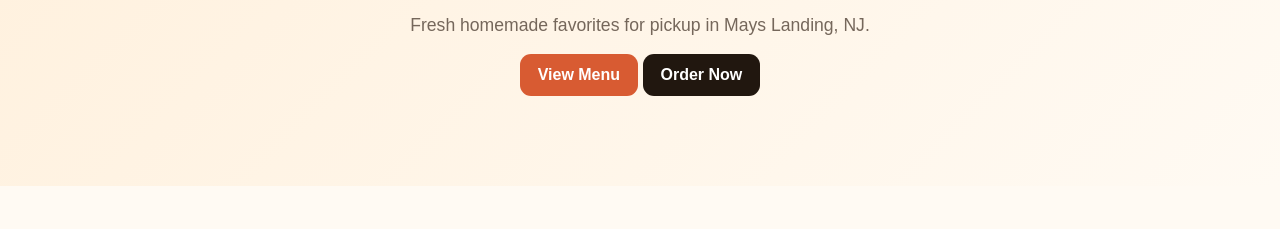
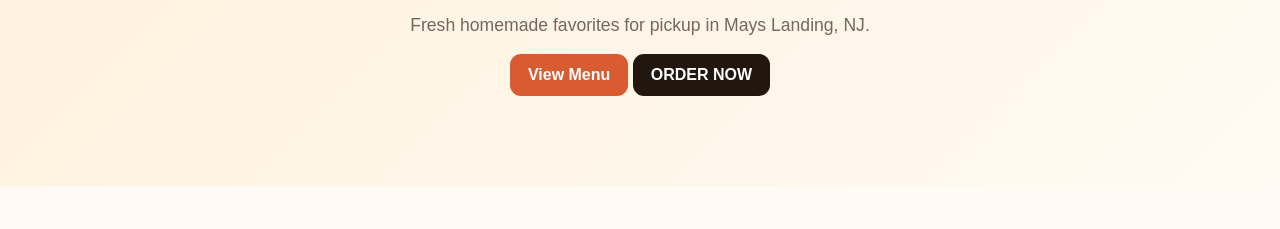
Before and after one commit to ammukitchen/ammus-kitchen, a plain HTML site: page index.html in a window 1280 px wide. Shown: the part 278-507 px from the top of the page. Drawn offline with Linux system fonts and the light colour scheme.

Commit message:
Change 'Order Now' text to uppercase

```diff
--- a/index.html
+++ b/index.html
@@ -77,7 +77,7 @@ footer{background:#21170f;color:white;text-align:center;padding:35px 20px}
 <p><b>Homemade food. Made with love.</b></p>
 <p>Fresh homemade favorites for pickup in Mays Landing, NJ.</p>
 <a class="btn" href="#menu">View Menu</a>
-<a class="btn dark" href="#order">Order Now</a>
+<a class="btn dark" href="#order">ORDER NOW</a>
 </header>
 
 <section id="menu">
```
